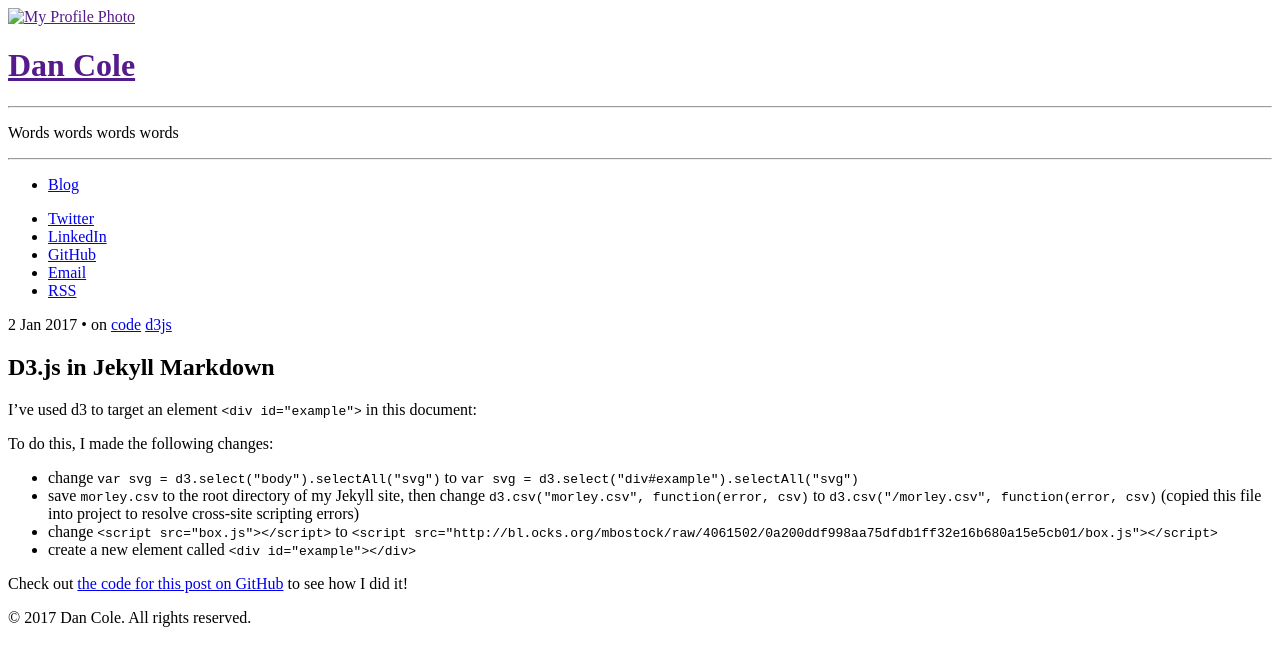
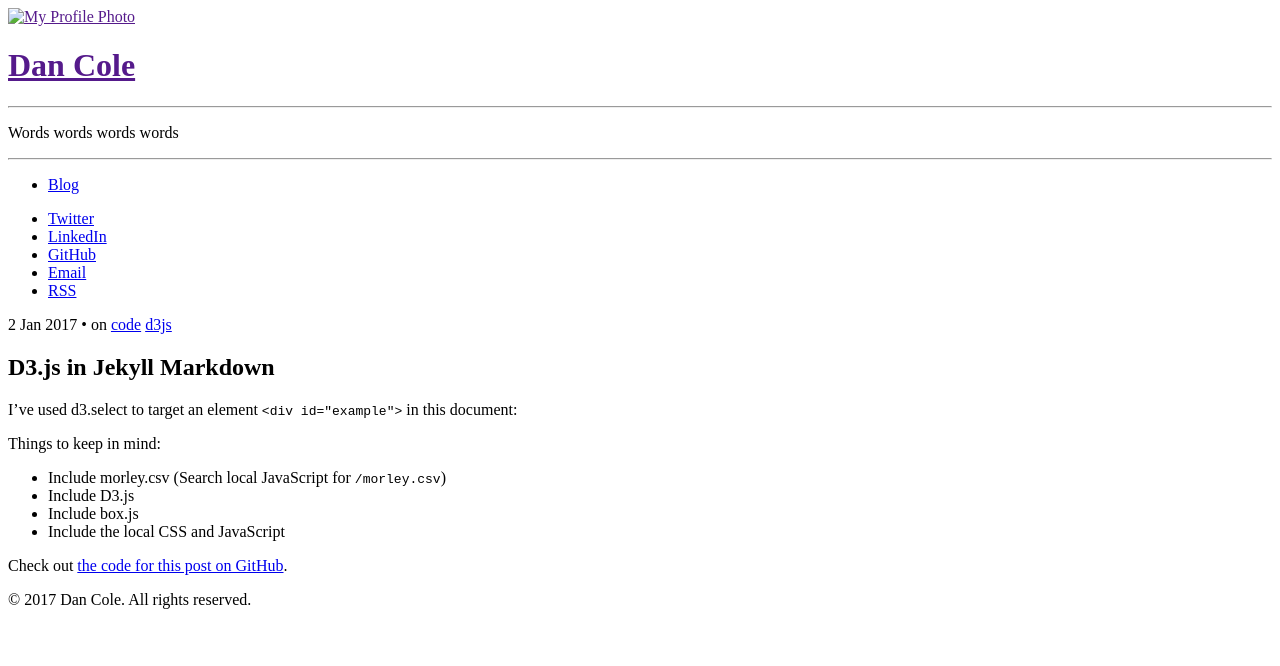
Before and after one commit to dancole/dancole.github.io, a Jekyll site: the page built from _posts/2017-01-02-d3js-example.markdown, in a window 1280 px wide. Shown: the top 666 px of the page. Built offline with Jekyll 4.4.1, drawn with Linux system fonts in a browser that asks for light colours; nearby versions of some CDN libraries.

Commit message:
D3.js Example

```diff
--- a/_posts/2017-01-02-d3js-example.markdown
+++ b/_posts/2017-01-02-d3js-example.markdown
@@ -111,11 +111,10 @@ function iqr(k) {
 
 <div id="example"></div>
 
-To do this, I made the following changes:
+Things to keep in mind:
+* Include morley.csv (Search local JavaScript for `/morley.csv`)
+* Include D3.js
+* Include box.js
+* Include the local CSS and JavaScript
 
-- change `var svg = d3.select("body").selectAll("svg")` to `var svg = d3.select("div#example").selectAll("svg")`
-- save `morley.csv` to the root directory of my Jekyll site, then change `d3.csv("morley.csv", function(error, csv)` to `d3.csv("/morley.csv", function(error, csv)` (copied this file into project to resolve cross-site scripting errors)
-- change `<script src="box.js"></script>` to `<script src="http://bl.ocks.org/mbostock/raw/4061502/0a200ddf998aa75dfdb1ff32e16b680a15e5cb01/box.js"></script>`
-- create a new element called `<div id="example"></div>`
-
-Check out [the code for this post on GitHub](https://raw.githubusercontent.com/nicksuch/nicksuch.github.io/master/_posts/2014-03-26-d3-sample.md) to see how I did it!
+Check out [the code for this post on GitHub](https://raw.githubusercontent.com/dancole/dancole.github.io/master/_posts/2017-01-02-d3js-example.markdown).
```
Also changed, not shown: other parts of _posts/2017-01-02-d3js-example.markdown (+1 -1 lines).
